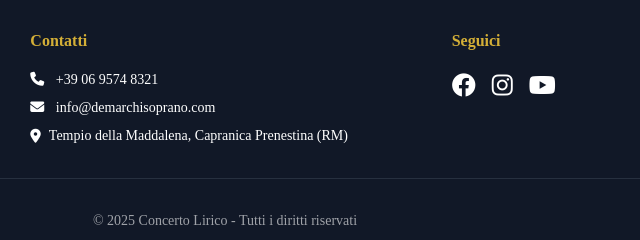
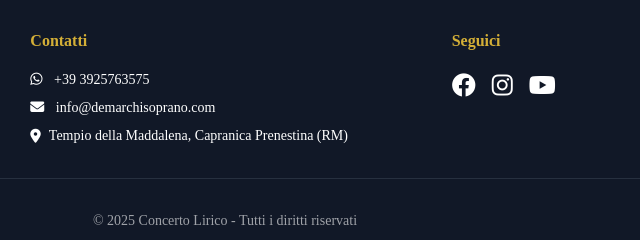
Before and after one commit to Tomtzu93/SopranoDeMarchi, a plain HTML site: page index.html in a window 1280 px wide. Shown: the part 2852-3092 px from the top of the page, 415-1055 px from the left. Drawn offline with nearby package versions, Linux system fonts and the light colour scheme.

Commit message:
Update index.html

```diff
--- a/index.html
+++ b/index.html
@@ -357,7 +357,7 @@
                 <div>
                     <h4 class="font-bold mb-4 gold-accent">Contatti</h4>
                     <div class="space-y-2 text-sm">
-                        <p><i class="fas fa-phone mr-2"></i> +39 06 9574 8321</p>
+                        <p><i class="fab fa-whatsapp mr-2"></i> +39 3925763575</p>
                         <p><i class="fas fa-envelope mr-2"></i> info@demarchisoprano.com</p>
                         <p><a
                         href="https://maps.app.goo.gl/c3ym3YFHQVyC3TEU9"
```
